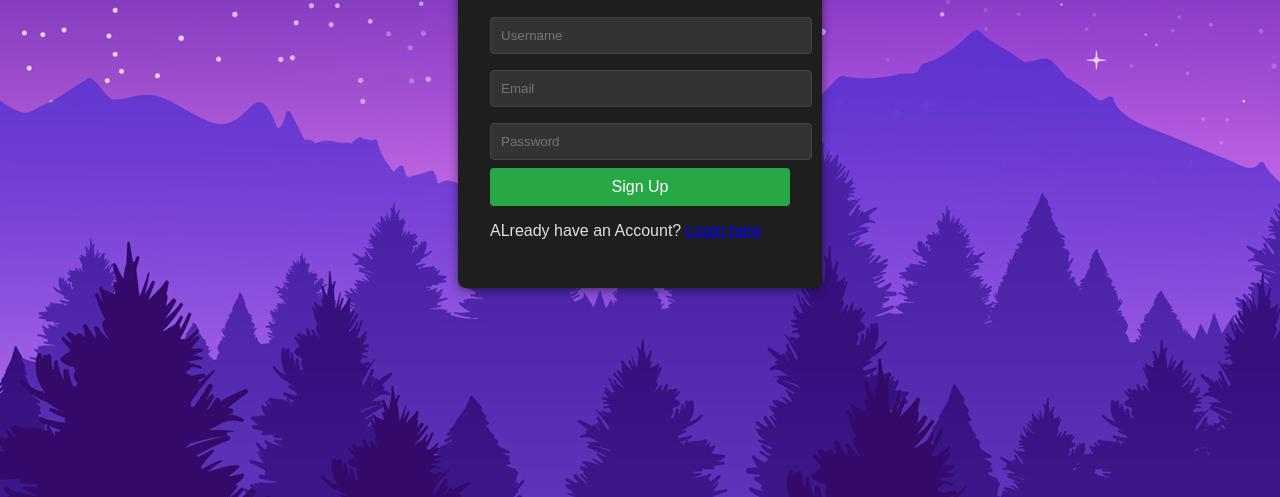
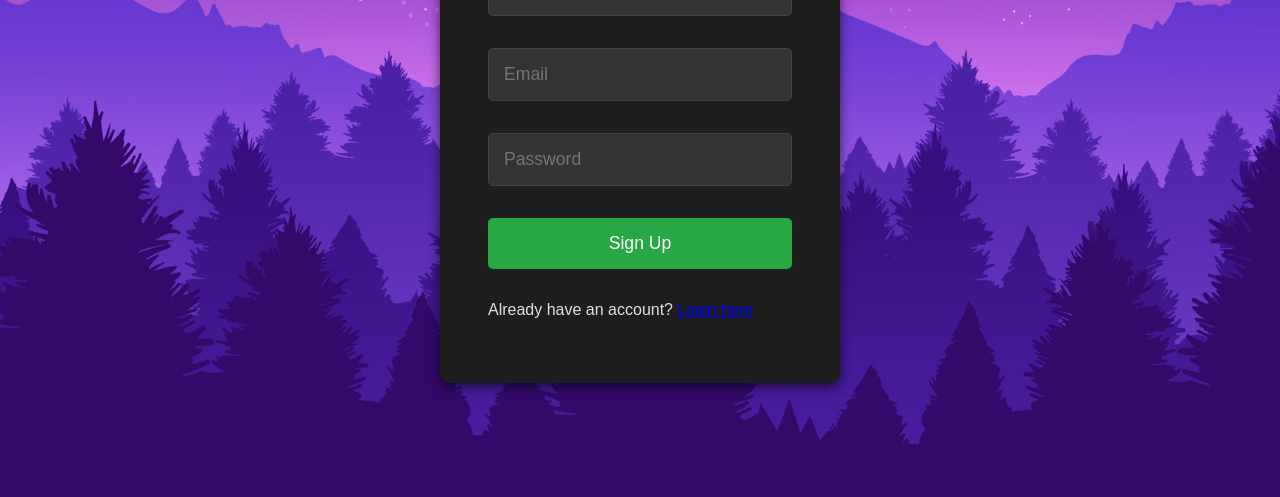
Before and after one commit to gautamsidhwani29/Auth-Todo, a website: page public/signup.html in a window 1280 px wide. Shown: the part 303-800 px from the top of the page. Drawn offline with nearby package versions, Linux system fonts and the light colour scheme.

Commit message:
Made Changes in the ui of Login/Signup Forms

```diff
--- a/public/signup.html
+++ b/public/signup.html
@@ -17,69 +17,70 @@
             height: 100vh;
             margin: 0;
             background-image: url(img.jpg);
+            background-size: cover;
         }
 
         .container {
             background-color: #1e1e1e;
-            /* Darker box background */
-            padding: 2rem;
-            border-radius: 8px;
-            box-shadow: 0 2px 10px rgba(0, 0, 0, 0.5);
-            width: 300px;
+            padding: 3rem;
+            border-radius: 10px;
+            box-shadow: 0 4px 12px rgba(0, 0, 0, 0.6);
+            width: 100%;
+            max-width: 400px;
+            box-sizing: border-box;
         }
 
         h2 {
             text-align: center;
-            margin-bottom: 1.5rem;
+            margin-bottom: 2rem;
+            font-size: 1.8rem;
             color: #ffffff;
-            /* White heading */
+        }
+
+        input,
+        button {
+            width: 100%;
+            padding: 15px;
+            margin: 1rem 0;
+            border: none;
+            border-radius: 5px;
+            font-size: 1.1rem;
+            box-sizing: border-box;
         }
 
         input {
-            width: 100%;
-            padding: 10px;
-            margin: 0.5rem 0;
             border: 1px solid #444;
-            /* Dark border */
-            border-radius: 4px;
             background-color: #333;
-            /* Dark input background */
             color: #ffffff;
-            /* Light input text */
         }
 
         button {
-            width: 100%;
-            padding: 10px;
             background-color: #28a745;
-            /* Green button */
             color: white;
-            border: none;
-            border-radius: 4px;
             cursor: pointer;
-            font-size: 1rem;
+            transition: background-color 0.3s ease;
         }
 
         button:hover {
             background-color: #218838;
-            /* Darker green on hover */
         }
 
         .error {
             color: red;
-            font-size: 0.9rem;
+            font-size: 1rem;
             text-align: center;
         }
 
         .success {
             color: green;
-            font-size: 0.9rem;
+            font-size: 1rem;
             text-align: center;
         }
-        a{
-            color : blue;
+
+        a {
+            color: blue;
             text-decoration: underline;
-            cursor  : pointer
+            cursor: pointer;
         }
     </style>
 </head>
@@ -93,14 +94,14 @@
             <input type="email" id="signUpEmail" placeholder="Email" required />
             <input type="password" id="signUpPassword" placeholder="Password" required />
             <button type="submit">Sign Up</button>
-            <p>ALready have an Account? <a onclick="login()">Login here</a></p>
+            <p>Already have an account? <a onclick="login()">Login here</a></p>
             <div id="message" class="error"></div>
         </form>
     </div>
 
     <script>
-        const login = () =>{
-            window.location.href  = '/login';
+        const login = () => {
+            window.location.href = '/login';
         }
 
         document.getElementById('signUpForm').addEventListener('submit', async (event) => {
@@ -118,14 +119,14 @@
                     password
                 });
 
-                messageDiv.textContent = response.data.message + "Redirecting to Login...";
+                messageDiv.textContent = response.data.message + " Redirecting to Login...";
                 messageDiv.className = 'success';
                 document.getElementById('signUpUsername').value = '';
                 document.getElementById('signUpEmail').value = '';
                 document.getElementById('signUpPassword').value = '';
                 setTimeout(() => {
-                    window.location.href = '/login'
-                }, 1000)
+                    window.location.href = '/login';
+                }, 1000);
             } catch (error) {
                 console.error('Error:', error);
                 messageDiv.textContent = error.response?.data?.message || 'An error occurred';
```
Also changed, not shown: public/login.html (+31 -20 lines).
